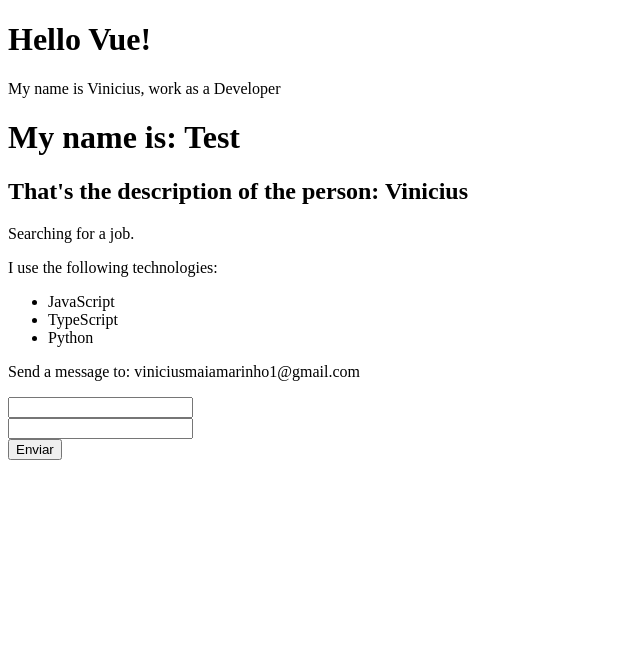
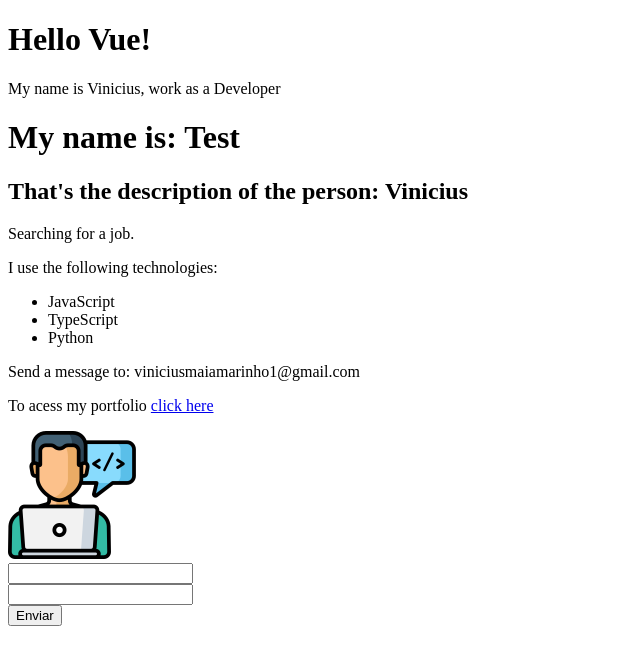
Before and after one commit to ViniciusMaiaM/LeaVue, a Vue app in the folder 04-components/: page / in a window 1280 px wide. Shown: the top 664 px of the page, without its empty margins (0-640 px from the left). Built offline with nearby package versions, Linux system fonts and the light colour scheme.

Commit message:
Add picture

```diff
--- a/04-components/src/components/Info.vue
+++ b/04-components/src/components/Info.vue
@@ -9,18 +9,26 @@
             <li>Python</li>
         </ul>
         <p v-show="show_email">Send a message to: {{ email }}</p>
+        <p>To acess my portfolio <a v-bind:href="meu_link">click here</a></p>
+        <!-- v-bind é utilizada para fazer ligações e dar valores dinamicos as tags html -->
+        <Picture />
     </div>
 </template>
 
 <script>
+    import Picture from './Picture.vue';
     export default{
         name: 'Info',
-
+        components: {
+            Picture
+        },
         data(){
             return{
                 working: false,
                 show_email: true,
-                email: 'viniciusmaiamarinho1@gmail.com'
+                email: 'viniciusmaiamarinho1@gmail.com',
+                meu_link: 'https://google.com'
+                //v-bind faz ligação entre um dado dinâmico e o que está no template
             }
         }
     }
--- /dev/null
+++ b/04-components/src/components/Picture.vue
@@ -0,0 +1,17 @@
+<template>
+    <img :src="avatar" :alt="description">
+    <!-- Os dois pontos funcionam da mesma maneira que colocar o  v-bind -->
+</template>
+
+<script>
+export default{
+    name: 'Picture',
+
+    data(){
+        return{
+            avatar: '/img/avatar.png',
+            description: 'Vinicius Maia Avatar'
+        }
+    }
+}
+</script>
```
